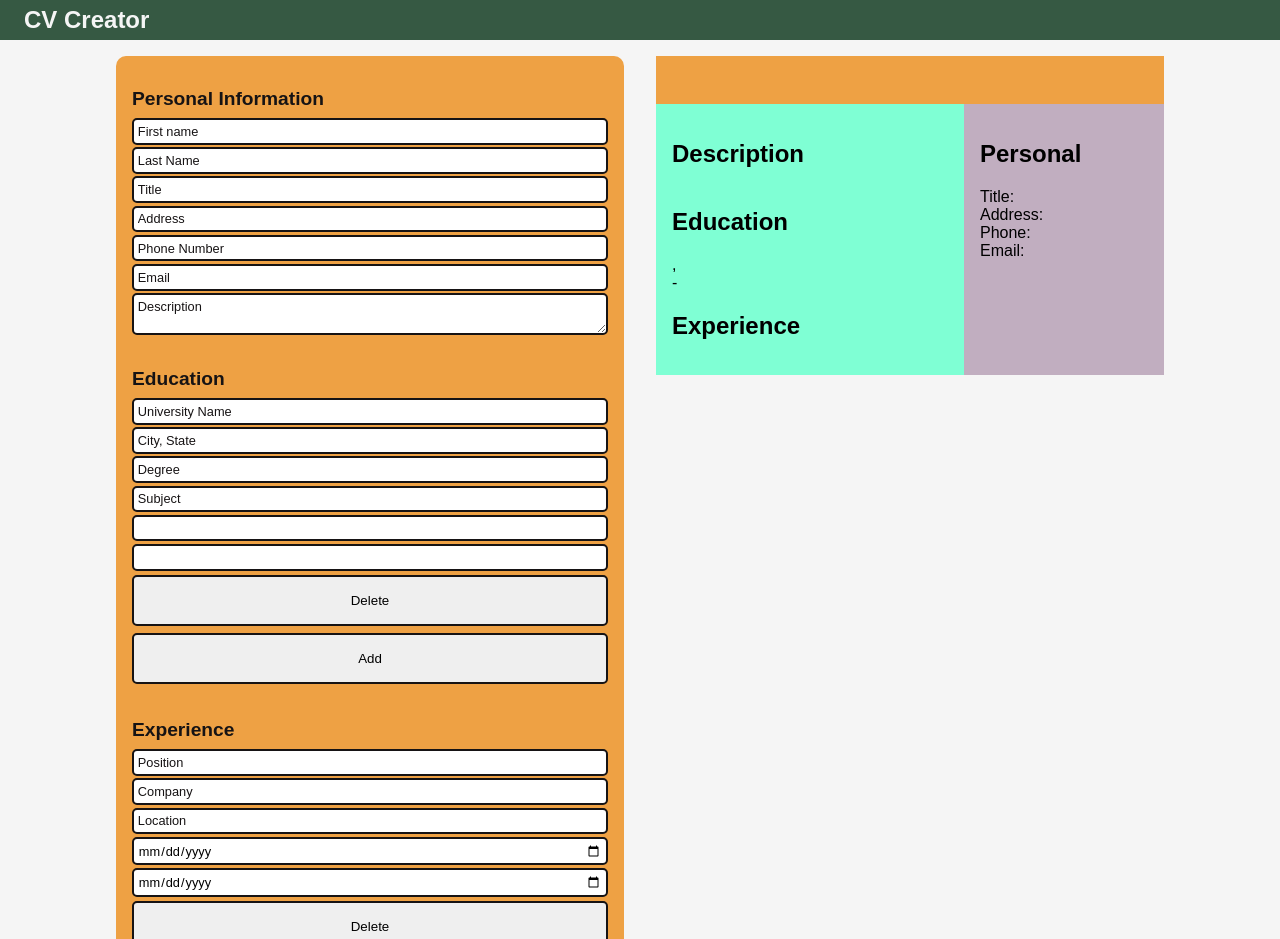
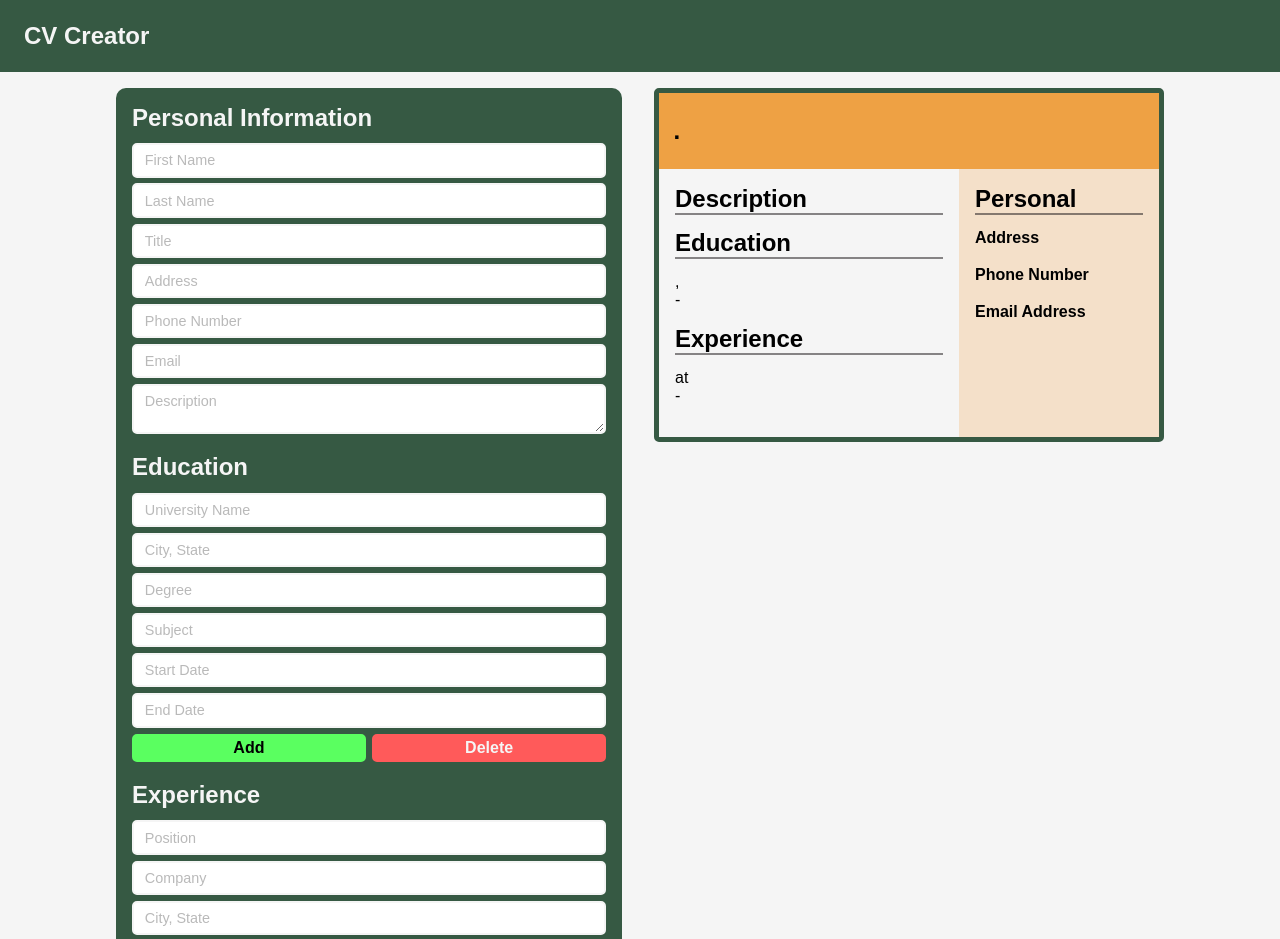
Before and after one commit to connorleavitt/Projects, a React (Create React App) app in the folder CV Creator/cv-creator/: page / in a window 1280 px wide. Shown: the top 939 px of the page. Built offline with nearby package versions, Linux system fonts and the light colour scheme.

Commit message:
Update styling - need to add behavior to buttons in future update

```diff
--- a/CV Creator/cv-creator/src/App.css
+++ b/CV Creator/cv-creator/src/App.css
@@ -13,7 +13,7 @@
   --clr-accent: #c1aec0;
   --clr-accent-rgb: 102, 204, 102;
   --clr-accent-2: #eea144;
-  --clr-accent-2-rgb: 195, 177, 225;
+  --clr-accent-2-rgb: 238, 161, 68;
 }
 
 body {
@@ -28,13 +28,6 @@ body {
   flex-direction: column;
 }
 
-button {
-  border: 2px solid var(--clr-text);
-  border-radius: 5px;
-  margin: 0.25em 0;
-  padding: 1rem;
-}
-
 header {
   background-color: var(--clr-main);
   color: #f5f5f5;
@@ -44,8 +37,9 @@ header {
 
 header h1 {
   margin: 0;
-  padding: 0.25em 0 0.25em 1em;
+  padding: 0.5em 0 0.5em 1em;
   font-size: 1.5rem;
+  line-height: 2;
 }
 
 .container {
@@ -64,8 +58,9 @@ header h1 {
 .form-container form {
   display: grid;
   grid-template-columns: 1fr;
-  background-color: var(--clr-accent-2);
+  background-color: rgba(var(--clr-main-rgb), 1);
   border-radius: 10px;
+  min-width: 500px;
 }
 
 .form-subcontainer {
@@ -81,36 +76,44 @@ header h1 {
 }
 
 .form-subcontainer--section {
-  /* background-color: var(--clr-light); */
   display: flex;
   flex-direction: column;
-  padding: 1em;
-  /* margin: 0 1em; */
+  padding: 0 1em;
+}
+.form-subcontainer--section:not(.form-subcontainer--section:first-child) {
+  display: flex;
+  flex-direction: column;
+  padding-top: 1em;
 }
 
 .form-title {
   margin: 0 0 0.35em 0;
   padding: 0;
-  font-size: 1.2rem;
-  color: var(--clr-text);
+  font-size: 1.5rem;
+  color: var(--clr-light);
 }
 
 .form-input,
 .form-textarea {
-  margin: 0.1em 0;
-  padding: 0.3em;
+  margin: 0.2em 0;
+  padding: 0.5em 0 0.5em 0.75em;
   min-width: 100%;
-  border: 2px solid var(--clr-text);
+  border: 0;
   border-radius: 5px;
   font-family: sans-serif;
-  font-size: 0.8rem;
-  outline: #365943;
+  font-size: 0.9rem;
+  border: 2px solid var(--clr-light);
+}
+
+.form-input:focus,
+.form-textarea:focus {
+  outline: none;
+  border: 2px solid yellowgreen;
 }
 
 .form-input::placeholder,
 .form-textarea::placeholder {
-  color: var(--clr-text);
-  opacity: 1;
+  opacity: 0.5;
 }
 
 .form-textarea {
@@ -118,30 +121,90 @@ header h1 {
   min-height: 2em;
 }
 
-.form-generate-btn,
-.form-reset-btn {
-  margin-top: 1em;
-  min-width: 200px;
-  justify-self: center;
+button {
+  border: 0;
+  border-radius: 5px;
+  margin: 0.2em 0;
+  padding: 0.2em;
+  font-size: 1.2em;
+  font-weight: bold;
+  width: 100%;
+  cursor: pointer;
+}
+
+.form-btn-update {
+  display: flex;
+  justify-content: space-around;
+}
+
+.form-add-btn {
+  margin-right: 0.2em;
+  font-size: 1em;
+  background-color: rgb(90, 255, 96);
+  border: 2px solid rgb(90, 255, 96);
+}
+
+.form-delete-btn {
+  margin-left: 0.2em;
+  font-size: 1em;
+  background-color: rgb(255, 90, 90);
+  border: 2px solid rgb(255, 90, 90);
+  color: var(--clr-light);
+}
+
+.form-add-btn:hover,
+.form-add-btn:focus,
+.form-delete-btn:hover,
+.form-delete-btn:focus,
+.form-generate-btn:hover,
+.form-generate-btn:focus,
+.form-reset-btn:hover,
+.form-reset-btn:focus {
+  outline: none;
+  border: 2px solid var(--clr-light);
+}
+
+.general-btns {
+  display: grid;
+  grid-template-columns: 3fr 1fr;
+  /* width: 100%; */
+  margin: 1em;
+  gap: 1em;
+}
+
+.form-generate-btn {
+  margin-right: 0.2em;
+  background-color: #eea144;
+  border: 2px solid #eea144;
+  color: var(--clr-light);
 }
 
 .form-reset-btn {
-  margin-bottom: 1em;
+  margin-left: 0.2em;
+  border: 2px solid rgb(255, 90, 90);
+}
+
+.form-reset-btn:hover,
+.form-reset-btn:focus {
+  background-color: rgb(255, 90, 90);
+  color: var(--clr-light);
 }
 
 .cv-container {
   grid-area: cv;
   margin: 1em 0;
+  /* min-width: 500px; */
 }
 
 .cv-subcontainer {
-  background-color: var(--clr-accent);
+  border: 5px solid var(--clr-main);
+  border-radius: 5px;
   margin: 0 1em;
   display: grid;
   grid-template-areas:
     "header header"
     "main personal";
-  grid-template-columns: 1fr minmax(100px, 200px);
+  grid-template-columns: minmax(300px, 350px) minmax(200px, 250px);
 }
 
 .cv-subcontainer--header {
@@ -157,12 +220,48 @@ header h1 {
   display: flex;
   flex-direction: column;
   padding: 1em;
-  background-color: aquamarine;
+}
+
+.cv-subcontainer h2 {
+  margin: 0;
+  position: relative;
+}
+
+.cv-subcontainer h2::after {
+  content: "";
+  position: absolute;
+  width: 100%;
+  height: 2px;
+  background-color: var(--clr-text);
+  opacity: 0.5;
+  bottom: -2px;
+  left: 0;
+}
+
+.cv-subcontainer-section--description-content,
+.cv-subcontainer-section--education-content,
+.cv-subcontainer-section--experience-content,
+.cv-subcontainer-section--personal-content {
+  margin: 1em 0;
 }
 
 .cv-subcontainer--personal {
+  background-color: rgba(var(--clr-accent-2-rgb), 0.25);
   grid-area: personal;
   padding: 1em;
+  min-width: 100%;
+}
+
+.cv-subcontainer--personal h3 {
+  margin: 0;
+  padding-bottom: 0.2em;
+  font-size: 1em;
+}
+
+.personal-address,
+.personal-phone,
+.personal-email {
+  margin: 1em 0;
 }
 
 footer {
@@ -170,3 +269,22 @@ footer {
   background-color: #365943;
   color: var(--clr-light);
 }
+
+@media (max-width: 1200px) {
+  html {
+    width: 100%;
+  }
+  .container {
+    display: grid;
+    grid-template-areas:
+      ". form . "
+      " . cv .";
+    grid-template-columns: 1fr 5fr 1fr;
+  }
+  .cv-subcontainer {
+    grid-template-areas:
+      "header header"
+      "main personal";
+    grid-template-columns: 2fr 1fr;
+  }
+}
--- a/CV Creator/cv-creator/src/components/CV.js
+++ b/CV Creator/cv-creator/src/components/CV.js
@@ -1,6 +1,6 @@
 import Section from "./Section";
 
-export default function CV({ cv, componentRef }) {
+export default function CV({ cv }) {
   // const personalInfo = {
   //   ...cv,
   //   firstName: "",
@@ -14,6 +14,7 @@ export default function CV({ cv, componentRef }) {
         {...{ type: "main" }}
         personalInfo={cv.personalInfo}
         educationInfo={cv.educationInfo}
+        experienceInfo={cv.experienceInfo}
       />
       <Section {...{ type: "personal" }} personalInfo={cv.personalInfo} />
     </div>
--- a/CV Creator/cv-creator/src/components/EducationForm.js
+++ b/CV Creator/cv-creator/src/components/EducationForm.js
@@ -15,9 +15,9 @@ export default function EducationItem({ onChange, educationInfo }) {
       <Input
         onChange={(e) => onChange(e)}
         type="text"
-        name="location"
+        name="educationLocation"
         placeholder="City, State"
-        value={educationInfo.locationName}
+        value={educationInfo.educationLocation}
       />
       <Input
         onChange={(e) => onChange(e)}
@@ -36,17 +36,21 @@ export default function EducationItem({ onChange, educationInfo }) {
       <Input
         onChange={(e) => onChange(e)}
         type="text"
-        name="startDate"
-        value={educationInfo.startDate}
+        name="educationStartDate"
+        placeholder="Start Date"
+        value={educationInfo.educationStartDate}
       />
       <Input
         onChange={(e) => onChange(e)}
         type="text"
-        name="endDate"
-        value={educationInfo.endDate}
+        name="educationEndDate"
+        placeholder="End Date"
+        value={educationInfo.educationEndDate}
       />
-      <Button className="form-delete-btn" content="Delete" />
-      <Button className="form-add-btn" content="Add" />
+      <div className="form-btn-update">
+        <Button className="form-add-btn" content="Add" />
+        <Button className="form-delete-btn" content="Delete" />
+      </div>
     </div>
   );
 }
--- a/CV Creator/cv-creator/src/components/ExperienceForm.js
+++ b/CV Creator/cv-creator/src/components/ExperienceForm.js
@@ -1,17 +1,49 @@
 import Input from "./Input";
 import Button from "./ActionButtons";
 
-export default function ExperienceForm() {
+export default function ExperienceForm({ onChange, experienceInfo }) {
   return (
     <div className="form-subcontainer--section">
       <h2 className="form-title">Experience</h2>
-      <Input type={"text"} placeholder={"Position"} />
-      <Input type={"text"} placeholder={"Company"} />
-      <Input type={"text"} placeholder={"Location"} />
-      <Input type={"date"} placeholder={"From"} />
-      <Input type={"date"} placeholder={"To"} />
-      <Button className="form-delete-btn" content="Delete" />
-      <Button className="form-add-btn" content="Add" />
+      <Input
+        onChange={(e) => onChange(e)}
+        type="text"
+        name="position"
+        placeholder="Position"
+        value={experienceInfo.position}
+      />
+      <Input
+        onChange={(e) => onChange(e)}
+        type="text"
+        name="company"
+        placeholder="Company"
+        value={experienceInfo.company}
+      />
+      <Input
+        onChange={(e) => onChange(e)}
+        type="text"
+        name="experienceLocation"
+        placeholder="City, State"
+        value={experienceInfo.experienceLocation}
+      />
+      <Input
+        onChange={(e) => onChange(e)}
+        type="text"
+        name="experienceStartDate"
+        placeholder="Start Date"
+        value={experienceInfo.experienceStartDate}
+      />
+      <Input
+        onChange={(e) => onChange(e)}
+        type="text"
+        name="experienceEndDate"
+        placeholder="End Date"
+        value={experienceInfo.experienceEndDate}
+      />
+      <div className="form-btn-update">
+        <Button className="form-add-btn" content="Add" />
+        <Button className="form-delete-btn" content="Delete" />
+      </div>
     </div>
   );
 }
--- a/CV Creator/cv-creator/src/components/Main.js
+++ b/CV Creator/cv-creator/src/components/Main.js
@@ -15,17 +15,24 @@ export default function Main() {
     },
     educationInfo: {
       universityName: "",
-      location: "",
+      educationLocation: "",
       degree: "",
       subject: "",
-      startDate: "",
-      endDate: "",
+      educationStartDate: "",
+      educationEndDate: "",
+    },
+    experienceInfo: {
+      position: "",
+      company: "",
+      experienceLocation: "",
+      experienceStartDate: "",
+      experienceEndDate: "",
     },
   };
   const [cv, setCv] = useState(exampleCV);
 
   const handleChangePersonal = (e) => {
-    const { name, value, type } = e.target;
+    const { name, value } = e.target;
 
     setCv((prevState) => ({
       ...prevState,
@@ -37,12 +44,24 @@ export default function Main() {
   };
 
   const handleChangeEducation = (e) => {
-    const { name, value, type } = e.target;
+    const { name, value } = e.target;
 
     setCv((prevState) => ({
       ...prevState,
       educationInfo: {
         ...prevState.educationInfo,
+        [name]: value,
+      },
+    }));
+  };
+
+  const handleChangeExperience = (e) => {
+    const { name, value } = e.target;
+
+    setCv((prevState) => ({
+      ...prevState,
+      experienceInfo: {
+        ...prevState.experienceInfo,
         [name]: value,
       },
     }));
@@ -55,6 +74,7 @@ export default function Main() {
           cv={cv}
           onChangePersonal={handleChangePersonal}
           onChangeEducation={handleChangeEducation}
+          onChangeExperience={handleChangeExperience}
         />
       </div>
       <div className="cv-container">
--- a/CV Creator/cv-creator/src/components/MainForm.js
+++ b/CV Creator/cv-creator/src/components/MainForm.js
@@ -5,7 +5,12 @@ import EducationForm from "./EducationForm";
 import ExperienceForm from "./ExperienceForm";
 import Button from "./ActionButtons";
 
-export default function MainForm({ cv, onChangePersonal, onChangeEducation }) {
+export default function MainForm({
+  cv,
+  onChangePersonal,
+  onChangeEducation,
+  onChangeExperience,
+}) {
   // console.log({ cv });
   return (
     <form className="form-subcontainer">
@@ -17,9 +22,14 @@ export default function MainForm({ cv, onChangePersonal, onChangeEducation }) {
         educationInfo={cv.educationInfo}
         onChange={onChangeEducation}
       />
-      <ExperienceForm />
-      <Button className="form-generate-btn" content="Generate PDF" />
-      <Button className="form-reset-btn" content="Reset" />
+      <ExperienceForm
+        experienceInfo={cv.experienceInfo}
+        onChange={onChangeExperience}
+      />
+      <div className="general-btns">
+        <Button className="form-generate-btn" content="Generate PDF" />
+        <Button className="form-reset-btn" content="Reset" />
+      </div>
     </form>
   );
 }
--- a/CV Creator/cv-creator/src/components/PersonalForm.js
+++ b/CV Creator/cv-creator/src/components/PersonalForm.js
@@ -11,7 +11,7 @@ export default function PersonalForm({ personalInfo, onChange }) {
         onChange={(e) => onChange(e)}
         type="text"
         name="firstName"
-        placeholder="First name"
+        placeholder="First Name"
         value={personalInfo.firstName}
       />
       <Input
--- a/CV Creator/cv-creator/src/components/Section.js
+++ b/CV Creator/cv-creator/src/components/Section.js
@@ -1,17 +1,26 @@
 import Subsection from "./Subsection";
 
-export default function Section({ type, personalInfo, educationInfo }) {
+export default function Section({
+  type,
+  personalInfo,
+  educationInfo,
+  experienceInfo,
+}) {
   const className = `cv-subcontainer--${type}`;
   const personalInfoObject = { ...personalInfo };
   const firstName = personalInfoObject.firstName;
   const lastName = personalInfoObject.lastName;
+  const title = personalInfoObject.title;
 
   if (type === "main") {
     return (
       <div className={className}>
         <Subsection {...{ type: "description" }} personalInfo={personalInfo} />
         <Subsection {...{ type: "education" }} educationInfo={educationInfo} />
-        <Subsection {...{ type: "experience" }} />
+        <Subsection
+          {...{ type: "experience" }}
+          experienceInfo={experienceInfo}
+        />
       </div>
     );
   }
@@ -24,7 +33,7 @@ export default function Section({ type, personalInfo, educationInfo }) {
   }
   return (
     <div className={className}>
-      {firstName} {lastName}
+      {title}. {firstName} {lastName}
     </div>
   );
 }
--- a/CV Creator/cv-creator/src/components/Subsection.js
+++ b/CV Creator/cv-creator/src/components/Subsection.js
@@ -1,10 +1,14 @@
-export default function Subsection({ type, personalInfo, educationInfo }) {
+export default function Subsection({
+  type,
+  personalInfo,
+  educationInfo,
+  experienceInfo,
+}) {
   const mainClassName = `cv-subcontainer-section--${type}`;
   const titleClassName = `cv-subcontainer-section--${type}-title`;
   const contentClassName = `cv-subcontainer-section--${type}-content`;
 
   const personalInfoObject = { ...personalInfo };
-  const title = personalInfoObject.title;
   const address = personalInfoObject.address;
   const phone = personalInfoObject.phone;
   const email = personalInfoObject.email;
@@ -12,11 +16,18 @@ export default function Subsection({ type, personalInfo, educationInfo }) {
 
   const educationInfoObject = { ...educationInfo };
   const universityName = educationInfoObject.universityName;
-  const location = educationInfoObject.location;
+  const educationLocation = educationInfoObject.educationLocation;
   const degree = educationInfoObject.degree;
   const subject = educationInfoObject.subject;
-  const startDate = educationInfoObject.startDate;
-  const endDate = educationInfoObject.endDate;
+  const educationStartDate = educationInfoObject.educationStartDate;
+  const educationEndDate = educationInfoObject.educationEndDate;
+
+  const experienceInfoObject = { ...experienceInfo };
+  const position = experienceInfoObject.position;
+  const company = experienceInfoObject.company;
+  const experienceLocation = experienceInfoObject.experienceLocation;
+  const experienceStartDate = experienceInfoObject.experienceStartDate;
+  const experienceEndDate = experienceInfoObject.experienceEndDate;
 
   if (type === "description") {
     return (
@@ -33,12 +44,12 @@ export default function Subsection({ type, personalInfo, educationInfo }) {
         <h2 className={titleClassName}>Education</h2>
         <div className={contentClassName}>
           <div className="education-university">{universityName}</div>
-          <div className="education-location">{location}</div>
+          <div className="education-location">{educationLocation}</div>
           <div className="education-degree">
             {degree}, {subject}
           </div>
           <div className="education-date">
-            {startDate} - {endDate}
+            {educationStartDate} - {educationEndDate}
           </div>
         </div>
       </div>
@@ -50,11 +61,13 @@ export default function Subsection({ type, personalInfo, educationInfo }) {
       <div className={mainClassName}>
         <h2 className={titleClassName}>Experience</h2>
         <div className={contentClassName}>
-          {/* <div>position:</div>
-          <div>company:</div>
-          <div>Location</div>
-          <div>From:</div>
-          <div>To:</div> */}
+          <div className="experience-information">
+            {position} at {company}
+          </div>
+          <div className="experience-location">{experienceLocation}</div>
+          <div className="experience-date">
+            {experienceStartDate} - {experienceEndDate}
+          </div>
         </div>
       </div>
     );
@@ -65,10 +78,18 @@ export default function Subsection({ type, personalInfo, educationInfo }) {
       <div className={mainClassName}>
         <h2 className={titleClassName}>Personal</h2>
         <div className={contentClassName}>
-          <div>Title: {title}</div>
-          <div>Address: {address}</div>
-          <div>Phone: {phone}</div>
-          <div>Email: {email}</div>
+          <div className="personal-address">
+            <h3>Address</h3>
+            {address}
+          </div>
+          <div className="personal-phone">
+            <h3>Phone Number</h3>
+            {phone}
+          </div>
+          <div className="personal-email">
+            <h3>Email Address</h3>
+            {email}
+          </div>
         </div>
       </div>
     );
```
